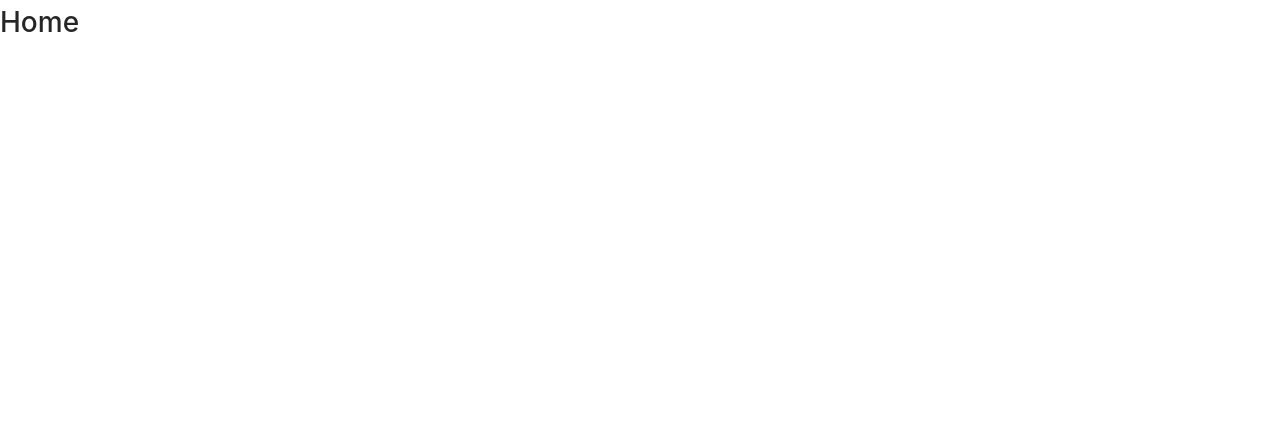
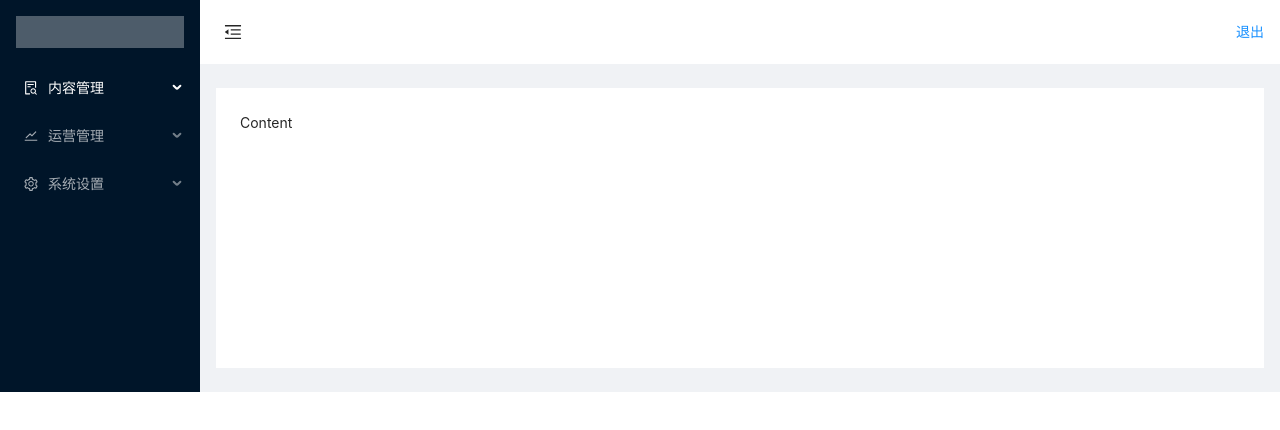
Before and after one commit to iihll/react-moba, a React (Vite) app in the folder admin/: page / in a window 1280 px wide. Shown: the top 430 px of the page. Built offline with nearby package versions, Linux system fonts and the light colour scheme.

Commit message:
admin-feat: 首页布局

```diff
--- a/admin/src/pages/Home/index.jsx
+++ b/admin/src/pages/Home/index.jsx
@@ -1,7 +1,93 @@
 import React, { Component } from 'react'
+import { Layout, Button, Menu } from 'antd'
+import {
+  MenuUnfoldOutlined,
+  MenuFoldOutlined,
+  SettingOutlined,
+  StockOutlined,
+  FileSearchOutlined
+} from '@ant-design/icons'
+import './index.less'
+
+const { Content, Header, Sider } = Layout
+const { SubMenu } = Menu
 
 export default class Home extends Component {
+  state = {
+    collapsed: false
+  }
+
+  toggle = () => {
+    this.setState({
+      collapsed: !this.state.collapsed
+    })
+  }
+
+  handleLogout = () => {
+    // TODO 退出其他逻辑
+    this.props.history.push('/login')
+  }
+
   render() {
-    return <h1>Home</h1>
+    return (
+      <Layout>
+        <Sider trigger={null} collapsible collapsed={this.state.collapsed}>
+          <div className="logo" />
+          <Menu theme="dark" mode="inline" defaultSelectedKeys={['1']}>
+            <SubMenu key="1" title="内容管理" icon={<FileSearchOutlined />}>
+              <Menu.ItemGroup title="分类">
+                <Menu.Item index="/categories/create">新建分类</Menu.Item>
+                <Menu.Item index="/categories/list">分类列表</Menu.Item>
+              </Menu.ItemGroup>
+              <Menu.ItemGroup title="物品">
+                <Menu.Item index="/items/create">新建物品</Menu.Item>
+                <Menu.Item index="/items/list">物品列表</Menu.Item>
+              </Menu.ItemGroup>
+              <Menu.ItemGroup title="英雄">
+                <Menu.Item index="/heroes/create">新建英雄</Menu.Item>
+                <Menu.Item index="/heroes/list">英雄列表</Menu.Item>
+              </Menu.ItemGroup>
+            </SubMenu>
+            <SubMenu key="2" title="运营管理" icon={<StockOutlined />}>
+              <Menu.ItemGroup title="文章">
+                <Menu.Item index="/articles/create">新建文章</Menu.Item>
+                <Menu.Item index="/articles/list">文章列表</Menu.Item>
+              </Menu.ItemGroup>
+              <Menu.ItemGroup title="广告位">
+                <Menu.Item index="/ads/create">新建广告位</Menu.Item>
+                <Menu.Item index="/ads/list">广告位列表</Menu.Item>
+              </Menu.ItemGroup>
+            </SubMenu>
+            <SubMenu key="3" title="系统设置" icon={<SettingOutlined />}>
+              <Menu.ItemGroup title="管理员">
+                <Menu.Item index="/admin_users/create">新建管理员</Menu.Item>
+                <Menu.Item index="/admin_users/list">管理员列表</Menu.Item>
+              </Menu.ItemGroup>
+            </SubMenu>
+          </Menu>
+        </Sider>
+        <Layout className="site-layout">
+          <Header className="site-layout-header" style={{ padding: 0 }}>
+            {React.createElement(this.state.collapsed ? MenuUnfoldOutlined : MenuFoldOutlined, {
+              className: 'trigger',
+              onClick: this.toggle
+            })}
+            <Button type="link" onClick={this.handleLogout}>
+              退出
+            </Button>
+          </Header>
+          <Content
+            className="site-layout-background"
+            style={{
+              margin: '24px 16px',
+              padding: 24,
+              minHeight: 280
+            }}
+          >
+            Content
+          </Content>
+        </Layout>
+      </Layout>
+    )
   }
 }
--- /dev/null
+++ b/admin/src/pages/Home/index.less
@@ -0,0 +1,28 @@
+.trigger {
+  padding: 0 24px;
+  font-size: 18px;
+  line-height: 64px;
+  cursor: pointer;
+  transition: color 0.3s;
+}
+
+.trigger:hover {
+  color: #1890ff;
+}
+
+.logo {
+  height: 32px;
+  margin: 16px;
+  background: rgba(255, 255, 255, 0.3);
+}
+
+.site-layout .site-layout-header {
+  background: #fff;
+  display: flex;
+  justify-content: space-between;
+  align-items: center;
+}
+
+.site-layout .site-layout-background {
+  background: #fff;
+}
--- a/admin/src/pages/Login/index.jsx
+++ b/admin/src/pages/Login/index.jsx
@@ -1,19 +1,16 @@
 import React, { Component } from 'react'
-import { Card, Form, Input, Button, Space } from 'antd'
+import { Card, Form, Input, Button, Space, message } from 'antd'
 import './index.less'
+import request from '@/utils/request'
 
 export default class Login extends Component {
   onFinish = async values => {
-    const res = await fetch('/api/admin/login', {
-      method: 'post',
-      body: JSON.stringify({ ...values }),
-      headers: {
-        'content-type': 'application/json; charset=utf-8'
-      }
-    })
-    console.log('res', res)
-    const data = await res.json()
-    console.log('data', data)
+    const res = await request.post('/login', values)
+    if (res) {
+      sessionStorage.token = res.token
+      message.success('登录成功')
+      this.props.history.push('/')
+    }
   }
 
   render() {
--- a/admin/src/utils/request.js
+++ b/admin/src/utils/request.js
@@ -1,5 +1,20 @@
+import { message } from 'antd'
+const baseUrl = '/api/admin'
+
+const urlMerge = url => baseUrl + url
+
+const handlerError = (status, data) => {
+
+  if (status >= 400 && status <= 600) {
+    message.error(data.message)
+    return false
+  } else {
+    return true
+  }
+}
+
 const get = async (url, params) => {
-  const res = await fetch(url, {
+  const res = await fetch(urlMerge(url), {
     method: 'GET',
     // body: JSON.stringify({ ...params }),
 
@@ -7,11 +22,12 @@ const get = async (url, params) => {
       'content-type': 'application/json; charset=utf-8'
     }
   })
+
   const data = await res.json()
 }
 
 const post = async (url, params) => {
-  const res = await fetch(url, {
+  const res = await fetch(urlMerge(url), {
     method: 'POST',
     body: JSON.stringify({ ...params }),
     headers: {
@@ -19,6 +35,7 @@ const post = async (url, params) => {
     }
   })
   const data = await res.json()
+  return handlerError(res.status, data) && data
 }
 
 const put = async (url, params) => {
```
